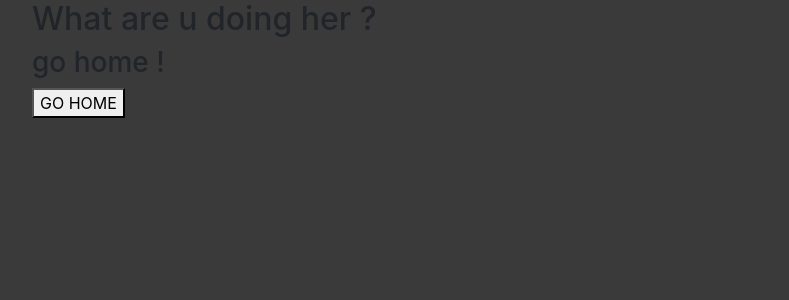
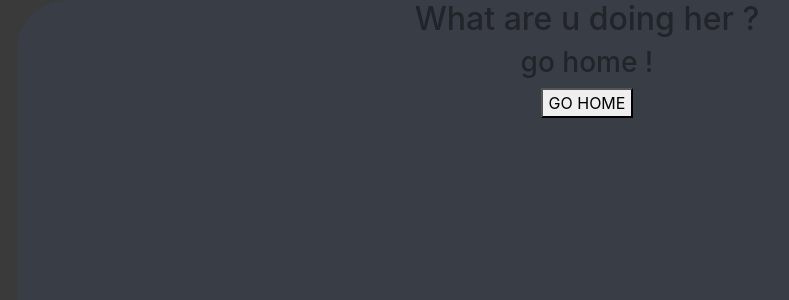
Before and after one commit to decster1488/AchieveProgect-0.2.0, an Angular app: page /singup in a window 1280 px wide. Shown: the top 300 px of the page, without its empty margins (53-842 px from the left). Built offline with nearby package versions, Linux system fonts and the light colour scheme.

Commit message:
front page verstka

```diff
--- a/src/_variables.scss
+++ b/src/_variables.scss
@@ -1,3 +1,4 @@
 $back-background: #3A3A3A;
+$content-background: #393E46;
 $headtext: #4ecca3;
 $text: #EEEEEE
--- a/src/app/app.component.html
+++ b/src/app/app.component.html
@@ -1,4 +1,4 @@
-<div class="container">
+<div class="container content-holder">
   <router-outlet></router-outlet>
 
 </div>
--- a/src/app/views/front-page/front-page.component.html
+++ b/src/app/views/front-page/front-page.component.html
@@ -1 +1,5 @@
-<h1>FOR THE HORDE</h1>
+<div class="row frontpage-main-block">
+  <div class="col-lg-12">
+    <h1>Welcome to the Achieve Project</h1>
+  </div>
+</div>
--- a/src/styles.scss
+++ b/src/styles.scss
@@ -5,3 +5,17 @@
 body {
   background-color: $back-background;
 }
+.content-holder{
+  background-color: $content-background;
+  height: 100vh;
+  text-align: center;
+  border-radius: 50px;
+
+}
+
+.frontpage-main-block {
+  text-align: center;
+  background-color: $content-background;
+  color: #EEEEEE;
+  border-radius: 50px;
+}
```
